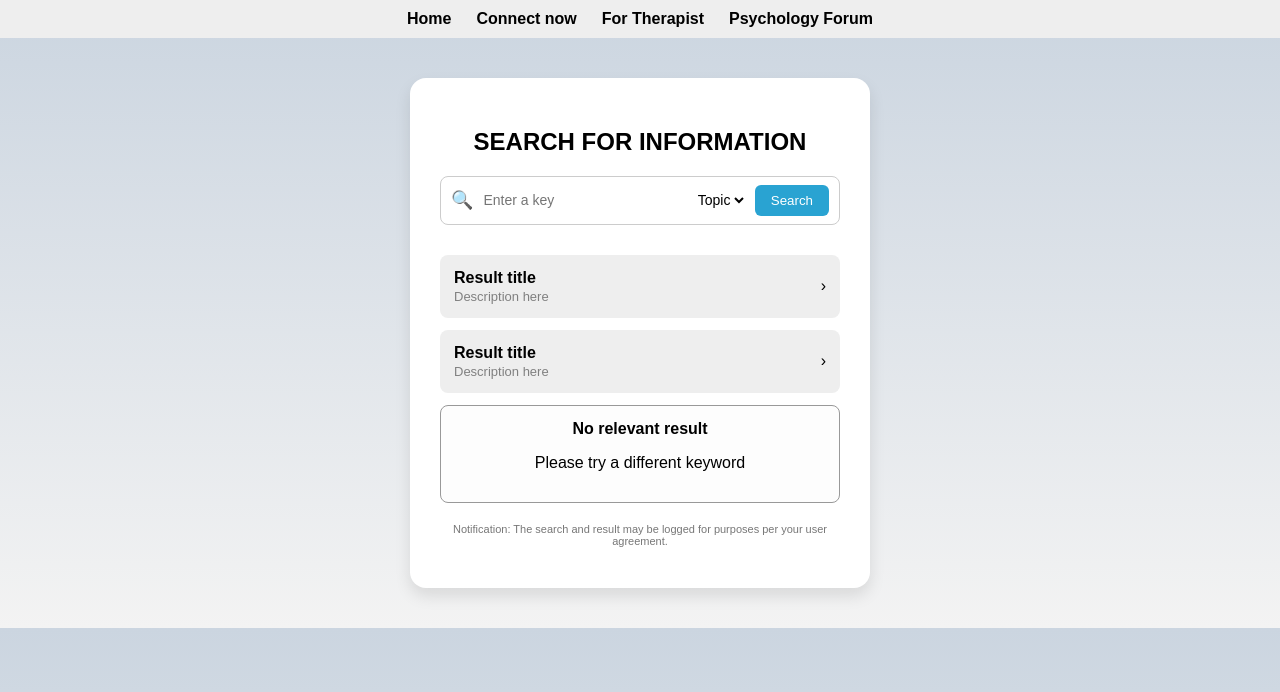
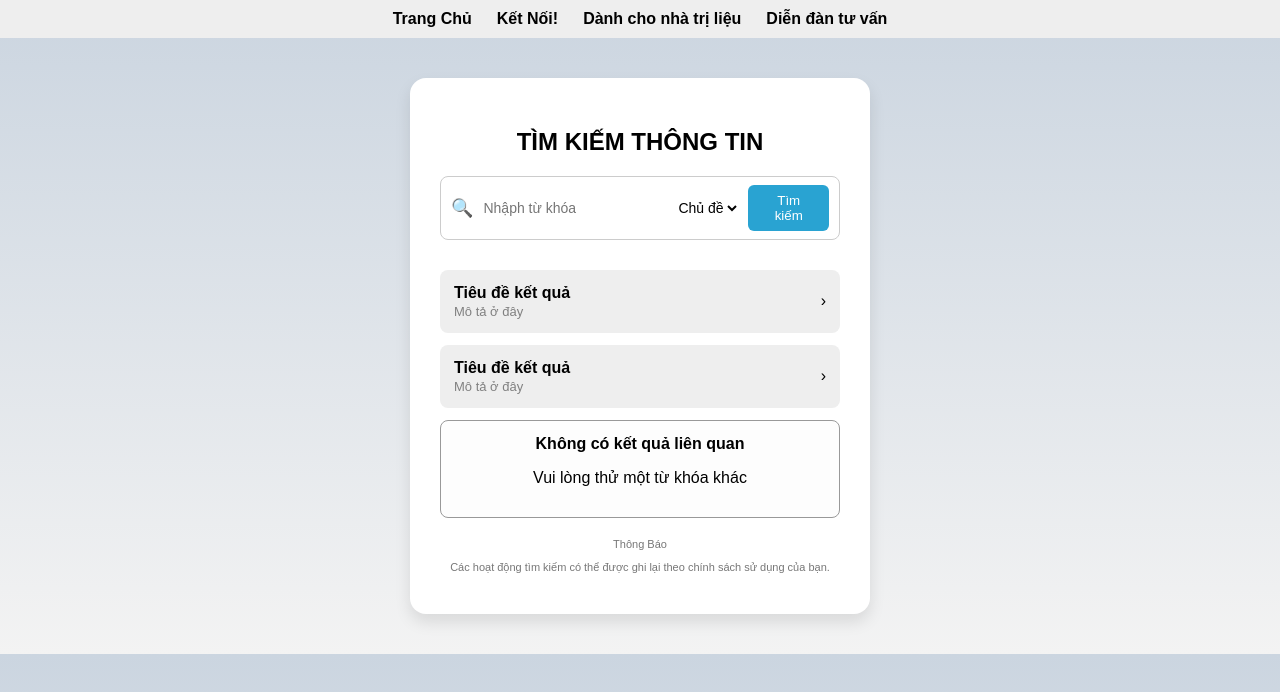
Before and after one commit to Chuuuu21/Nhom1, a plain HTML site: page timkiem.html in a window 1280 px wide. Drawn offline with Linux system fonts and the light colour scheme.

Commit message:
Update timkiem.html

```diff
--- a/timkiem.html
+++ b/timkiem.html
@@ -9,49 +9,51 @@
 <body>
   <nav class="navbar">
     <ul>
-      <li><a href="#">Home</a></li>
-      <li><a href="#">Connect now</a></li>
-      <li><a href="#">For Therapist</a></li>
-      <li><a href="#">Psychology Forum</a></li>
+      <li><a href="#">Trang Chủ</a></li>
+      <li><a href="#">Kết Nối!</a></li>
+      <li><a href="#">Dành cho nhà trị liệu</a></li>
+      <li><a href="#">Diễn đàn tư vấn</a></li>
     </ul>
   </nav>
 
   <div class="container">
-    <h2>SEARCH FOR INFORMATION</h2>
+    <h2>TÌM KIẾM THÔNG TIN</h2>
 
     <div class="search-box">
       <span class="search-icon">🔍</span>
-      <input type="text" placeholder="Enter a key" />
+      <input type="text" placeholder="Nhậph từ khóa" />
       <select>
-        <option>Topic</option>
+        <option>Chủ đề</option>
       </select>
-      <button>Search</button>
+      <button>Tìm kiếm</button>
     </div>
 
     <div class="result">
       <div>
-        <h4>Result title</h4>
-        <p>Description here</p>
+        <h4>Tiêu đề kết quả</h4>
+        <p>Mô tả ở đây</p>
       </div>
       <span>›</span>
     </div>
 
     <div class="result">
       <div>
-        <h4>Result title</h4>
-        <p>Description here</p>
+        <h4>Tiêu đề kết quả</h4>
+        <p>Mô tả ở đây</p>
       </div>
       <span>›</span>
     </div>
 
     <div class="no-result">
-      <strong>No relevant result</strong>
-      <p>Please try a different keyword</p>
+      <strong>Không có kết quả liên quan</strong>
+      <p>Vui lòng thử một từ khóa khác</p>
     </div>
 
     <div class="notification">
       <p>
-        Notification: The search and result may be logged for purposes per your user agreement.
+         Thông Báo
+        <p>Các hoạt động tìm kiếm có thể được ghi lại theo
+        chính sách sử dụng của bạn.</p>
       </p>
     </div>
   </div>
```
